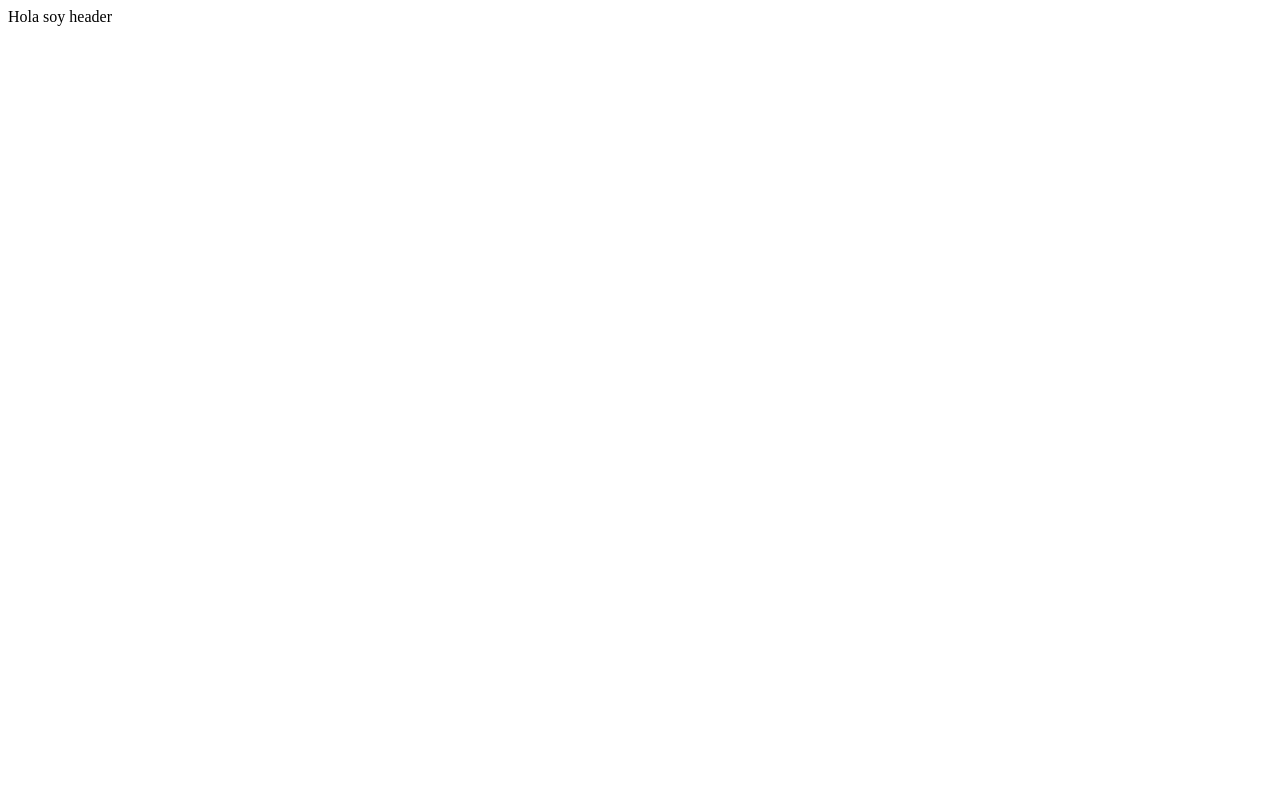
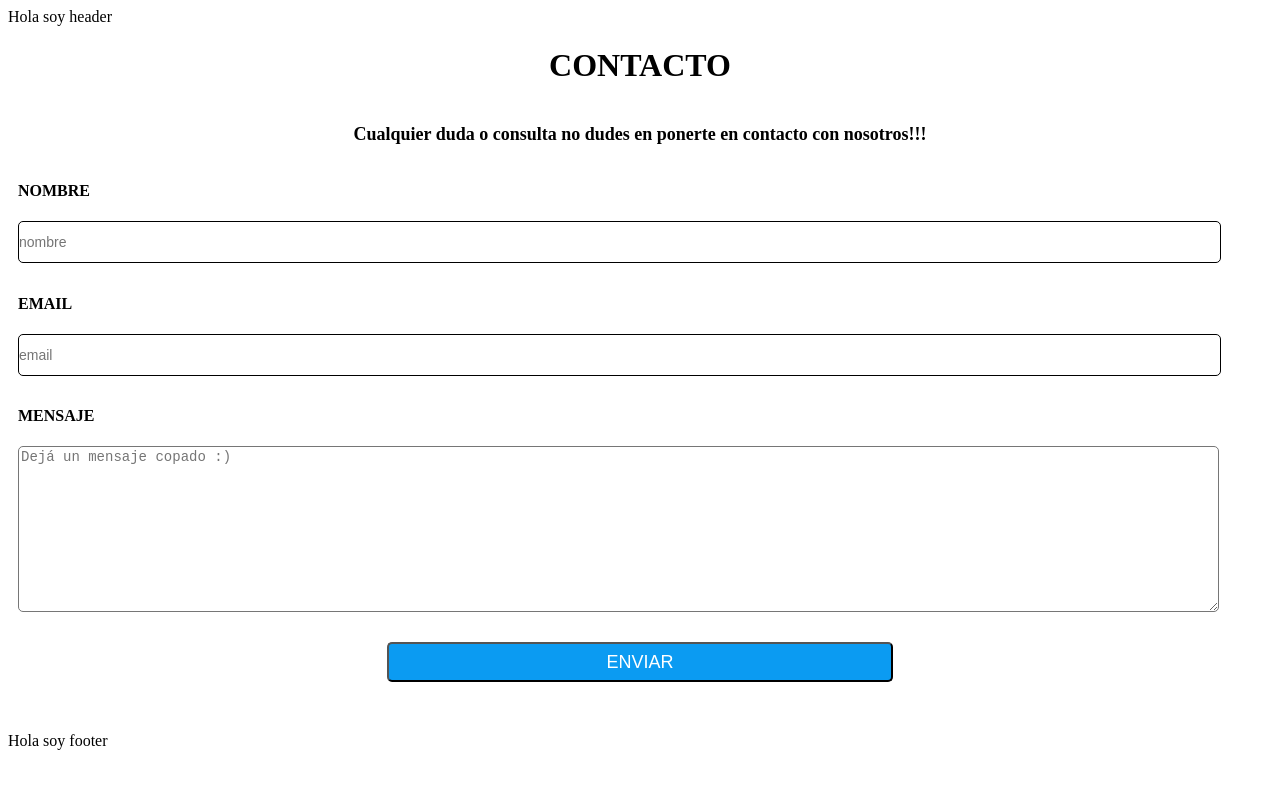
Before and after one commit to Pablito-1988/dog-ts, a React (Create React App) app: page /contacto in a window 1280 px wide. Shown: the top 788 px of the page. Built offline with nearby package versions, Linux system fonts and the light colour scheme.

Commit message:
docs(Categories): add data from contentful

```diff
--- a/package.json
+++ b/package.json
@@ -3,6 +3,7 @@
   "version": "0.1.0",
   "private": true,
   "dependencies": {
+    "@emailjs/browser": "^3.9.1",
     "@testing-library/jest-dom": "^5.16.5",
     "@testing-library/react": "^13.4.0",
     "@testing-library/user-event": "^13.5.0",
@@ -10,6 +11,7 @@
     "@types/node": "^16.18.3",
     "@types/react": "^18.0.25",
     "@types/react-dom": "^18.0.8",
+    "contentful": "^9.2.11",
     "react": "^18.2.0",
     "react-dom": "^18.2.0",
     "react-query": "^3.39.2",
--- a/src/Routes/Routes.tsx
+++ b/src/Routes/Routes.tsx
@@ -1,14 +1,21 @@
 import React from 'react'
-import {Switch, Route} from 'react-router-dom'
+import { Switch, Route } from 'react-router-dom'
 import { Footer } from '../components/Footer'
 import { Header } from '../components/Header'
+import  Contact  from '../pages/Contact'
+import { Main } from '../pages/Main'
 
 export const Routes = () => {
-  return (
-    <Switch>
-        <Header/>
+    return (
 
-        <Footer/>
-    </Switch>
-  )
+    <>
+        <Header />
+        <Switch>
+            <Route path={'/'} exact component={Main} />
+            <Route path={'/contacto'} component={Contact}/>
+        </Switch>
+        <Footer />
+    </>
+
+    )
 }
--- /dev/null
+++ b/src/api/category.tsx
@@ -0,0 +1,39 @@
+
+
+   const spaceId= "f5klpei59l37"
+    const accessToken= "qFP0gtMR5kSIym8b9moI0USNmXys6etjPY2_jDNGTjQ"
+    const query =`query {
+        categoryCollection {
+          items {
+            categoryName
+            categoryImage{
+              title
+              url
+            }
+          }
+        }
+      }
+        `
+
+
+
+export const getAllCategories = async ()=>{
+
+    const response = await  fetch (`https://graphql.contentful.com/content/v1/spaces/${spaceId}/`, {
+        method: "POST",
+        headers: {
+          "Content-Type": "application/json",
+          Authorization: `Bearer ${accessToken}`,
+        },
+        body: JSON.stringify({query}),
+      })
+      .then((response) => response.json())
+      .then(({ data, errors }) => {
+        if (errors) {
+          console.error(errors);
+        }
+         return  data.categoryCollection.items
+      });
+      return response
+
+}
--- /dev/null
+++ b/src/components/Categories.tsx
@@ -0,0 +1,33 @@
+import { useQuery } from "react-query";
+import { getAllCategories } from "../api/category";
+import { Link } from 'react-router-dom'
+import "../styles/Products.css"
+
+const Categories = () => {
+
+    const { data,
+        isLoading
+    } = useQuery(["category"], getAllCategories)
+
+    return (
+        <div className='categoriesContainer'>
+            <h1>CATALOGO</h1>
+            {!isLoading && data.map((e,i) => {
+                return (
+                    <div className="category" key={i}>
+                        <h3 className="categoryName">{e.categoryName}</h3>
+                        <Link to={`/categoria/${e.categoryName}`}>
+                            <img className="categoryImg" src={e.categoryImage.url} alt="categoria" />
+                        </Link>
+                    </div>
+                );
+            }
+            )}
+        </div>
+    )
+}
+
+
+
+
+export default Categories
--- a/src/hooks/useProducts.tsx
+++ /dev/null
@@ -1,6 +0,0 @@
-
-
-export function allProducts(){
-
-    return
-}
--- a/src/index.tsx
+++ b/src/index.tsx
@@ -1,10 +1,9 @@
 
 import ReactDOM from 'react-dom/client';
-
 import { Routes } from './Routes/Routes';
 import { BrowserRouter } from 'react-router-dom'
+import { QueryClient, QueryClientProvider } from 'react-query';
 
-import { QueryClient, QueryClientProvider } from 'react-query';
 
 const queryClient = new QueryClient()
 
--- /dev/null
+++ b/src/pages/Contact.tsx
@@ -0,0 +1,74 @@
+import React from 'react'
+import '../styles/ContactStyle.css'
+import emailjs from '@emailjs/browser'
+
+export default function Contact () {
+
+    const service = "service_4cpysnp"
+    const template = "template_xt34ltl"
+    const user = "PMpHLbWXgjDfGqs2s"
+
+    function sendEmail(e) {
+        e.preventDefault();
+
+        emailjs.sendForm(service, template, e.target, user).then(
+          (result) => {
+            console.log(result.text);
+          },
+          (error) => {
+            console.log(error.text);
+          }
+        );
+        e.target.reset();
+
+      }
+
+  return (
+    <>
+         <div className='contactContainer'>
+            <h1>CONTACTO</h1>
+            <p className='contactQuote'>Cualquier duda o consulta no dudes en ponerte en contacto con nosotros!!!</p>
+            <div className='formContainer'>
+            <form className="form" onSubmit={sendEmail}>
+                <div className="nameAndEmailContainer">
+                    <h4>NOMBRE</h4>
+                  <input
+                    className="nameInput"
+                    type="text"
+                    name="name"
+                    placeholder="nombre"
+                    required
+                  />
+                  <h4>EMAIL</h4>
+                  <input
+                    className="emailInput"
+                    type="email"
+                    name="email"
+                    id=""
+                    placeholder="email"
+                    required
+                  />
+
+                <h4>MENSAJE</h4>
+                <textarea
+                  id=""
+                  cols={30}
+                  name="text"
+                  rows={10}
+                  placeholder="Dejá un mensaje copado :)"
+                  required
+                ></textarea>
+                </div>
+                <div className="submitButton">
+                  <button className="contactButton" type="submit">
+                  ENVIAR
+                  </button>
+                </div>
+              </form>
+
+        </div>
+       </div>
+
+    </>
+  )
+}
--- /dev/null
+++ b/src/pages/Main.tsx
@@ -0,0 +1,14 @@
+import React from 'react'
+import {Link} from 'react-router-dom'
+import Categories from '../components/Categories'
+
+export const Main = () => {
+  return (
+    <>
+        <div>Hola soy main</div>
+        <Link to={'/contacto'}><button>Contacto</button></Link>
+        <Categories/>
+    </>
+
+  )
+}
--- /dev/null
+++ b/src/pages/Products.tsx
@@ -0,0 +1,7 @@
+import React from 'react'
+
+export const Products = () => {
+  return (
+    <div>Products</div>
+  )
+}
--- /dev/null
+++ b/src/styles/ContactStyle.css
@@ -0,0 +1,56 @@
+.contactContainer{
+    display: flex;
+    flex-direction: column;
+    width: 100%;
+    align-items: center;
+    margin-bottom: 50px;
+
+}
+.contactQuote{
+    font-size: 18px;
+    font-weight: bold;
+
+    margin-bottom: 1rem;
+    text-align: center;
+}
+.formContainer{
+    width: 100%;
+}
+.nameAndEmailContainer{
+    display: flex;
+    flex-direction: column;
+    width: 95%;
+    margin-left: 10px;
+}
+.nameInput,.emailInput{
+    width: 100%;
+    height: 40px;
+    border: 1px solid #000;
+    border-radius: 5px;
+    margin-bottom: 10px;
+    font-size: 14px;
+    padding: 0;
+}
+textarea{
+    border-radius: 5px;
+    font-size: 14px;
+}
+.submitButton{
+    width: 100%;
+    display: flex;
+    justify-content: center;
+    margin-top: 30px;
+}
+.contactButton{
+    text-align: center;
+    width: 40%;
+    height: 40px;
+    border-radius: 5px;
+    font-size: 18px;
+    background-color: rgb(11, 155,242);
+    color: #fff;
+}
+.contactButton:hover{
+    background-color: #fff;
+    color: green;
+}
--- /dev/null
+++ b/src/styles/Products.css
@@ -0,0 +1,126 @@
+.categoriesContainer{
+    display:flex;
+    width: 100%;
+    flex-direction: column;
+    align-items: center;
+}
+.category{
+    display: flex;
+    width: 95%;
+    flex-direction: column;
+    align-items: center;
+    margin: 20px;
+}
+.categoryName{
+    margin-bottom: 5px;
+    font-size: 25px;
+}
+.categoryImg{
+    width: 300px;
+    height: 300px;
+    border-radius: 5px;
+}
+
+.productsWrapper{
+    display: flex;
+    width: 100%;
+    flex-direction: column;
+    align-items: center;
+}
+.productContainer{
+    display: flex;
+    width: 100%;
+    flex-direction: column;
+    align-items: center;
+
+}
+.allProducts{
+    display:flex;
+    gap: 20px;
+
+}
+
+.productMainImg{
+    width: 150px;
+    height: 150px;
+
+}
+.moreInfoButton{
+    width: 100%;
+    height: 30px;
+    background-color: #00bcd4;
+    border-radius: 5px;
+    color: white;
+    font-size: 15px;
+    font-weight: bold;
+    border: none;
+    cursor: pointer;
+}
+.moreInfoButton:hover{
+    background-color: #31da49;
+}
+.productDetailContainer{
+    display: flex;
+    width: 100%;
+    flex-direction: column;
+    align-items: center;
+    margin-top: 25px;
+}
+.imageContainer{
+    display: flex;
+    width: 100%;
+    flex-direction: column;
+    align-items: center;
+}
+.productImg{
+    width: 90%;
+    border-radius: 5px;
+}
+.pathLinks{
+    display: flex;
+    width: 95%;
+    flex-wrap: wrap;
+    justify-content: center;
+
+}
+.pathItem{
+    text-transform: uppercase;
+    color: white;
+    margin-bottom: 15px;
+}
+.divisor{
+    color: white;
+   width: 90%;
+   border: 1px solid white;
+   margin-top: 10px;
+}
+.productData{
+    display: flex;
+    width: 100%;
+    margin-left: 30px;
+    flex-direction: column;
+    margin-top: 10px;
+}
+.productName{
+    font-size: 30px;
+    font-weight: bold;
+}
+.smallDivisor{
+    width: 15%;
+    border: 1px solid white;
+    margin-top: 10px;
+}
+.productDescription{
+    margin: 15px 0px;
+    font-size: 20px;
+}
+.orderButton{
+    width: 11rem;
+    height: 3rem;
+    font-size: 16px;
+    border-radius: 5px;
+    margin-top: 15px;
+    margin-bottom: 40px;
+    background-color: #00bcd4;
+    color: white;
+}
```
Also changed, not shown: src/api/products.tsx (added, +84 -0 lines), 1 other file (tests, documents, lock files or other folders).
